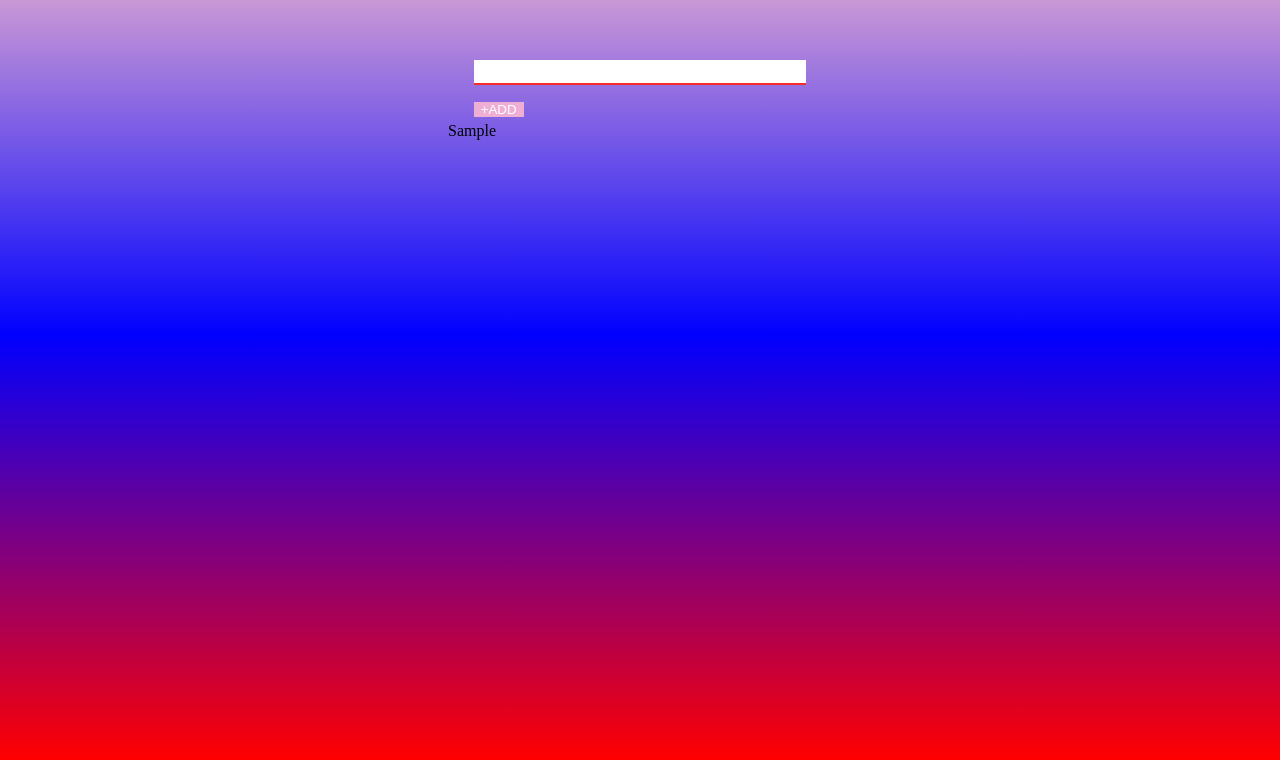
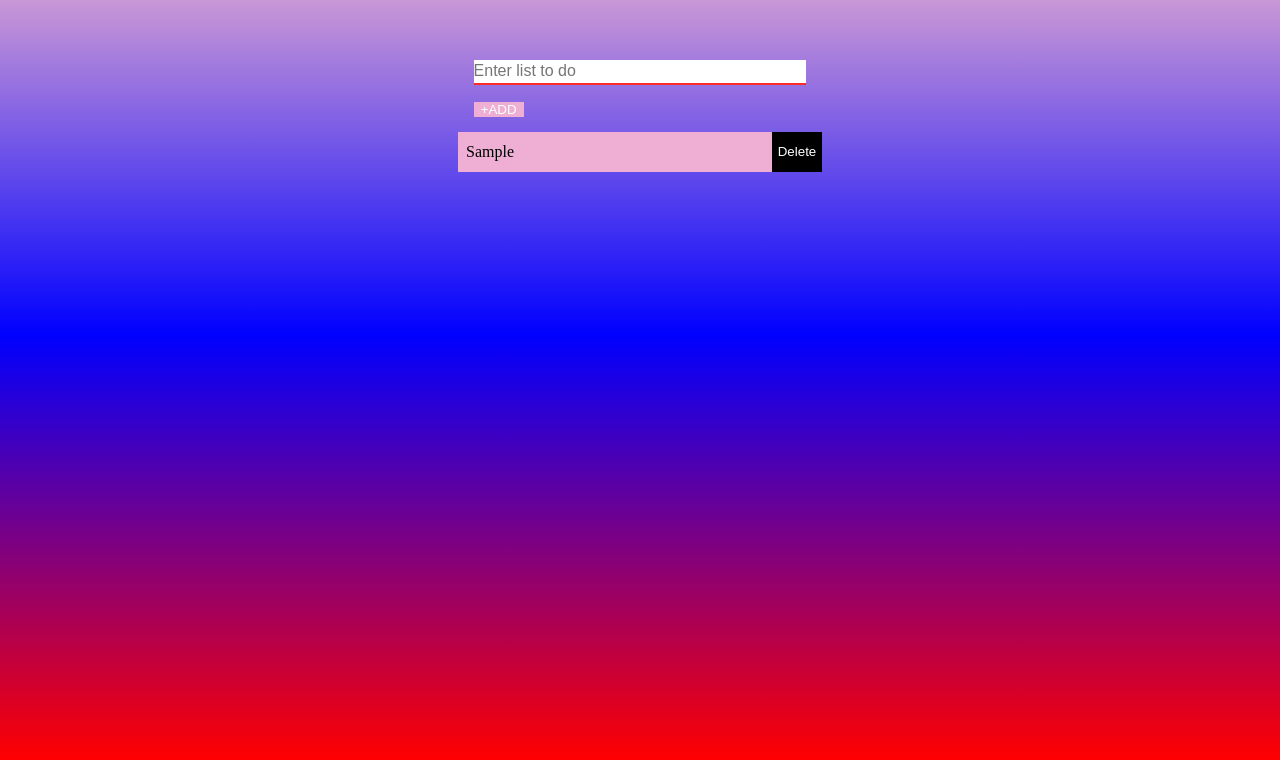
Before and after one commit to faseelasalahu/To-do-list-App-using-HTML-CSS-and-Javascript, a plain HTML site: page index.html in a window 1280 px wide. Both pictures are taken after typing "Sample" into the empty fields and a click on the button "+ADD". Shown: the part 90-850 px from the top of the page. Drawn offline with Linux system fonts and the light colour scheme.

Commit message:
modified

```diff
--- a/index.html
+++ b/index.html
@@ -12,7 +12,7 @@
     </h1>
  <section class="main">
     <div class="form">
-        <input class= "to-in" type="text" name="name" >
+        <input class= "to-in" type="text" name="name" placeholder="Enter list to do">
         <button class="to-btn" type="submit"> +ADD
 
         </button>
--- a/script.js
+++ b/script.js
@@ -11,6 +11,11 @@ let TodoList = document.querySelector(".todo-list");
 
 TodoButton.addEventListener('click',addto);
 
+// add eventlistener to delete//
+
+TodoList.addEventListener('click',Del);
+
+
 //Add Function//
 
 function addto(e){
@@ -22,21 +27,50 @@ function addto(e){
 
      //create todo list//
 
-     const toLi = document.createElement('li')
+     const toLi = document.createElement('li');
 
-     e.preventDefault()
+     //e.preventDefault();
 
      toLi.classList.add('todoItems')
 
-     toLi.innerText =  TodoInput.value
+     toLi.innerText =  TodoInput.value;
 
-     todoDiv.appendChild(toLi)
+     todoDiv.appendChild(toLi);
+
+
+
+
+     // trash button //
+
+     const trashbtn = document.createElement('button');
+
+     trashbtn.classList.add('trash')
+
+     trashbtn.innerText = "Delete";
+
+     todoDiv.appendChild(trashbtn)
 
      TodoList.appendChild( todoDiv)
 
 
      //clear input//
-     TodoInput.value = ""
+     TodoInput.value = "";
 
 
 }
+
+// Function Delete//
+
+function Del(e){
+    const item = e.target;
+
+    if (item.classList[0]==='trash'){
+
+        const todo = item.parentElement;
+
+
+        todo.remove();
+
+    }
+
+}
--- a/style.css
+++ b/style.css
@@ -59,3 +59,30 @@ input{
     list-style: none;
 
 }
+
+.todo {
+    margin: 10px;
+    color: black;
+    display: flex;
+    font-size: 1rem;
+    justify-content: space-between;
+    align-items: center;
+    translate: all 10s ease ;
+    background-color: rgb(239, 175, 212);
+}
+.todoItems {
+    padding: 0.5rem;
+
+}
+.trash{
+    background-color: black;
+    color: white;
+    width: 50px;
+    height: 40px;
+    border: none;
+    cursor: pointer;
+
+}
+.trash:active {
+    opacity: 0.3;
+}
```
